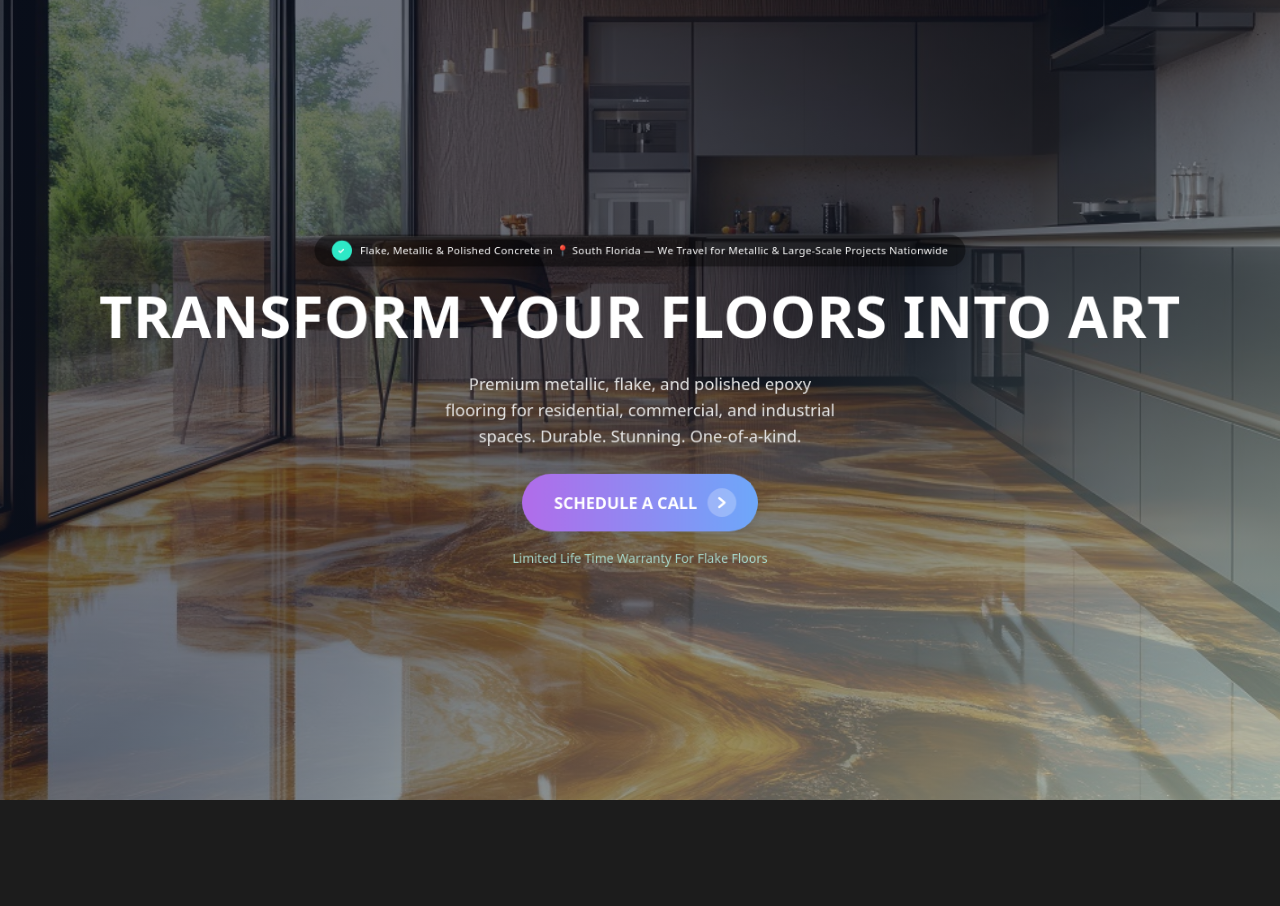
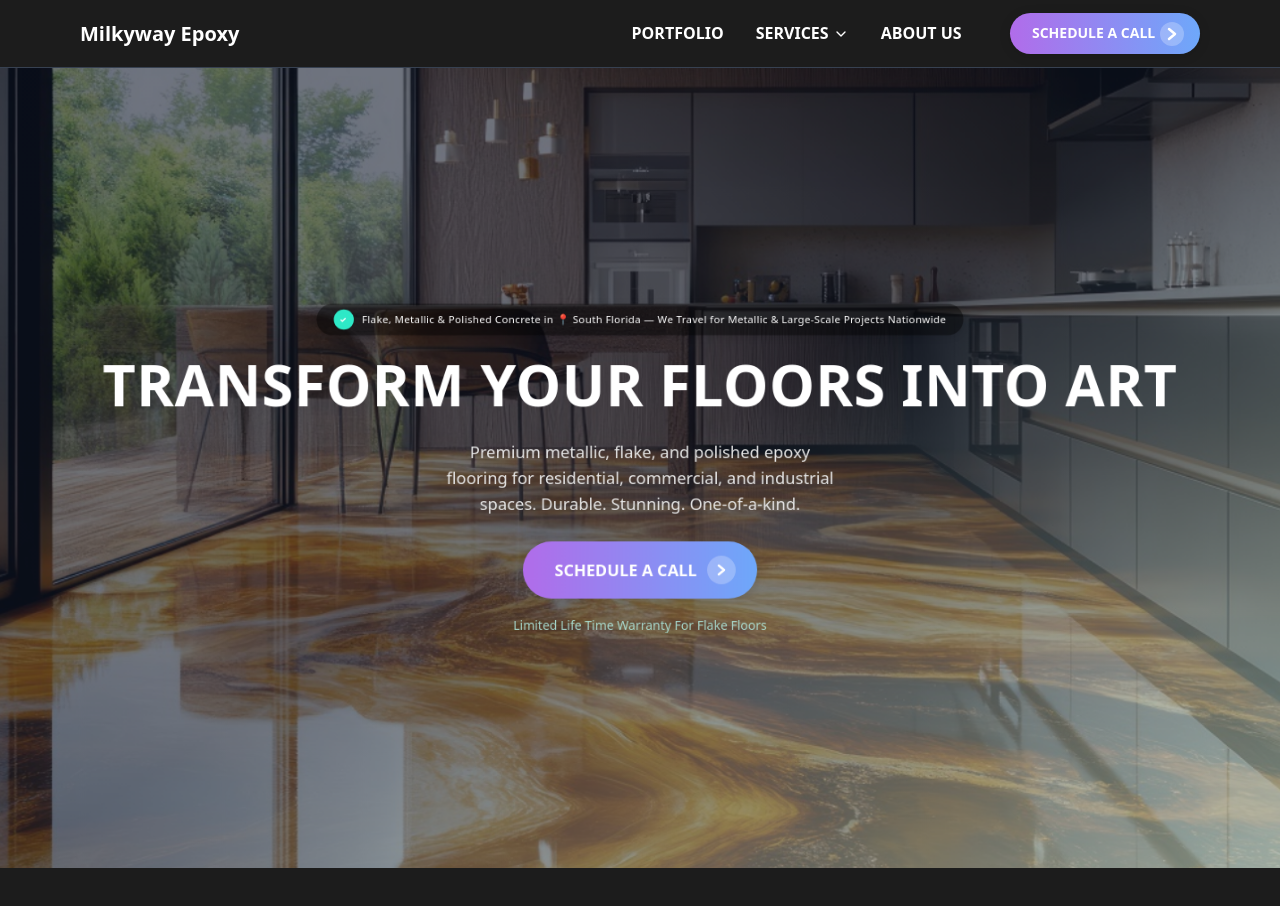
Before and after one commit to celalzamanoglu/epoxy-flooring, a Next.js app: page / in a window 1280 px wide. Shown: the top 906 px of the page. Built offline with nearby package versions, Linux system fonts and the light colour scheme.

Commit message:
feat: navbar

```diff
--- a/src/app/layout.tsx
+++ b/src/app/layout.tsx
@@ -1,6 +1,7 @@
 import type { Metadata } from "next";
 import { Inter } from "next/font/google";
 import "./globals.css";
+import Navbar from "@/components/Navbar";
 
 const inter = Inter({
   subsets: ["latin"],
@@ -17,8 +18,7 @@ export const metadata: Metadata = {
   creator: "Milkyway Epoxy Flooring",
   openGraph: {
     title: "Milkyway Epoxy Flooring | Premium Epoxy Floor Solutions",
-    description:
-      "Professional epoxy flooring solutions for residential, commercial, and industrial spaces in Arizona.",
+    description: "Professional epoxy flooring solutions for residential, commercial, and industrial spaces in Arizona.",
     url: "https://milkywayepoxy.com",
     siteName: "Milkyway Epoxy Flooring",
     images: [
@@ -35,8 +35,7 @@ export const metadata: Metadata = {
   twitter: {
     card: "summary_large_image",
     title: "Milkyway Epoxy | Premium Epoxy Floor Solutions",
-    description:
-      "Professional epoxy flooring solutions for residential, commercial, and industrial spaces in Arizona.",
+    description: "Professional epoxy flooring solutions for residential, commercial, and industrial spaces in Arizona.",
     images: ["/og-image.jpg"],
   },
   robots: {
@@ -60,12 +59,10 @@ export default function RootLayout({
   return (
     <html lang="en">
       <head>
-        <meta
-          name="viewport"
-          content="width=device-width, initial-scale=1.0, maximum-scale=1.0, user-scalable=no"
-        />
+        <meta name="viewport" content="width=device-width, initial-scale=1.0, maximum-scale=1.0, user-scalable=no" />
       </head>
       <body className={`${inter.variable} font-sans antialiased`}>
+        <Navbar />
         {children}
       </body>
     </html>
--- /dev/null
+++ b/src/components/Navbar.module.css
@@ -0,0 +1,266 @@
+.navbar {
+  width: 100%;
+  background-color: #1c1c1c;
+  border-bottom: 1px solid #374151;
+  padding-top: 0.8rem;
+  padding-bottom: 0.8rem;
+  z-index: 50;
+}
+
+.container {
+  display: flex;
+  align-items: center;
+  justify-content: space-between;
+  padding-left: 1rem;
+  padding-right: 1rem;
+}
+
+@media (min-width: 640px) {
+  .container {
+    padding-left: 2rem;
+    padding-right: 2rem;
+  }
+}
+
+@media (min-width: 768px) {
+  .container {
+    padding-left: 5rem;
+    padding-right: 5rem;
+  }
+}
+
+.brandLink {
+  display: flex;
+  align-items: center;
+  gap: 0.75rem;
+  text-decoration: none;
+}
+
+.brandLink:hover .brandName {
+  color: white;
+}
+
+.logoContainer {
+  width: 3rem;
+  height: 3rem;
+  display: flex;
+  align-items: center;
+  justify-content: center;
+}
+
+.logoImage {
+  width: 100%;
+  height: 100%;
+  object-fit: contain;
+  border-radius: 0.375rem;
+}
+
+.brandContainer {
+  display: flex;
+  flex-direction: column;
+}
+
+.brandName {
+  color: white;
+  font-weight: bold;
+  font-size: 1.25rem;
+  line-height: 1.25;
+  transition: color 0.2s;
+}
+
+.desktopLinks {
+  display: none;
+  align-items: center;
+  gap: 2rem;
+}
+
+@media (min-width: 1024px) {
+  .desktopLinks {
+    display: flex;
+  }
+}
+
+.navLink {
+  color: white;
+  font-weight: bold;
+  text-decoration: none;
+  transition: color 0.2s;
+}
+
+.navLink:hover {
+  color: #6ea8fa;
+}
+
+.servicesDropdown {
+  position: relative;
+}
+
+.servicesButton {
+  color: white;
+  font-weight: bold;
+  display: flex;
+  align-items: center;
+  gap: 0.25rem;
+  background: none;
+  border: none;
+  cursor: pointer;
+  font-size: inherit;
+  font-family: inherit;
+  transition: color 0.2s;
+}
+
+.servicesButton:hover {
+  color: #6ea8fa;
+}
+
+.dropdownMenu {
+  position: absolute;
+  left: -0.5rem;
+  top: 100%;
+  width: 14rem;
+  background-color: #232323;
+  border-radius: 0.5rem;
+  box-shadow: 0 10px 15px -3px rgba(0, 0, 0, 0.1), 0 4px 6px -2px rgba(0, 0, 0, 0.05);
+  padding: 0.75rem;
+  z-index: 50;
+}
+
+.servicesDropdown:hover .dropdownMenu {
+  display: block;
+}
+
+.dropdownLink {
+  display: block;
+  padding: 0.5rem 1rem;
+  color: white;
+  text-decoration: none;
+  transition: background-color 0.2s;
+  border-radius: 0.375rem;
+  margin-bottom: 0.25rem;
+}
+
+.dropdownLink:last-child {
+  margin-bottom: 0;
+}
+
+.dropdownLink:hover {
+  background-color: #2d2d2d;
+}
+
+.ctaButton {
+  margin-left: 1rem;
+}
+
+.mobileMenu {
+  display: flex;
+  align-items: center;
+}
+
+@media (min-width: 1024px) {
+  .mobileMenu {
+    display: none;
+  }
+}
+
+.hamburgerButton {
+  color: white;
+  background: none;
+  border: none;
+  cursor: pointer;
+  padding: 0;
+}
+
+.hamburgerButton:focus {
+  outline: none;
+}
+
+.mobileOverlay {
+  position: fixed;
+  top: 0;
+  left: 0;
+  right: 0;
+  bottom: 0;
+  background-color: rgba(0, 0, 0, 0.7);
+  z-index: 50;
+  display: flex;
+  flex-direction: column;
+  align-items: flex-end;
+}
+
+.mobilePanel {
+  width: 75%;
+  max-width: 20rem;
+  background-color: #232323;
+  height: 100%;
+  padding: 1.5rem;
+  display: flex;
+  flex-direction: column;
+  gap: 1.5rem;
+}
+
+.closeButton {
+  align-self: flex-end;
+  margin-bottom: 1rem;
+  color: white;
+  background: none;
+  border: none;
+  cursor: pointer;
+  padding: 0;
+}
+
+.closeButton:focus {
+  outline: none;
+}
+
+.mobileLink {
+  color: white;
+  font-weight: bold;
+  font-size: 1.125rem;
+  text-decoration: none;
+}
+
+.mobileServicesButton {
+  color: white;
+  font-weight: bold;
+  font-size: 1.125rem;
+  display: flex;
+  align-items: center;
+  gap: 0.25rem;
+  width: 100%;
+  text-align: left;
+  background: none;
+  border: none;
+  cursor: pointer;
+  font-family: inherit;
+  padding: 0;
+}
+
+.mobileDropdown {
+  margin-top: 0.5rem;
+  background-color: #2d2d2d;
+  border-radius: 0.5rem;
+  box-shadow: 0 10px 15px -3px rgba(0, 0, 0, 0.1), 0 4px 6px -2px rgba(0, 0, 0, 0.05);
+  padding: 0.75rem;
+}
+
+.mobileDropdownLink {
+  display: block;
+  padding: 0.5rem 1rem;
+  color: white;
+  text-decoration: none;
+  transition: background-color 0.2s;
+  border-radius: 0.375rem;
+  margin-bottom: 0.25rem;
+}
+
+.mobileDropdownLink:last-child {
+  margin-bottom: 0;
+}
+
+.mobileDropdownLink:hover {
+  background-color: #333;
+}
+
+.mobileCtaContainer {
+  margin-top: 1rem;
+}
--- /dev/null
+++ b/src/components/Navbar.tsx
@@ -0,0 +1,140 @@
+"use client";
+import React, { useState, useRef } from "react";
+import Button from "./Button";
+import Link from "next/link";
+import styles from "./Navbar.module.css";
+
+const services = [
+  { key: "metallic-epoxy", label: "Metallic Epoxy" },
+  { key: "flake-epoxy", label: "Flake Epoxy" },
+  { key: "concrete-polishing", label: "Concrete Polishing" },
+  { key: "garage-design", label: "Garage Design" },
+];
+
+const Navbar: React.FC = () => {
+  const [menuOpen, setMenuOpen] = useState(false);
+  const [dropdownOpen, setDropdownOpen] = useState(false);
+  const timeoutRef = useRef<NodeJS.Timeout | null>(null);
+
+  const handleMouseEnter = () => {
+    if (timeoutRef.current) {
+      clearTimeout(timeoutRef.current);
+      timeoutRef.current = null;
+    }
+    setDropdownOpen(true);
+  };
+
+  const handleMouseLeave = () => {
+    timeoutRef.current = setTimeout(() => {
+      setDropdownOpen(false);
+    }, 100);
+  };
+
+  return (
+    <nav className={styles.navbar}>
+      <div className={styles.container}>
+        {/* Logo & Brand */}
+        <Link href="/" className={styles.brandLink}>
+          {/* Brand logo image */}
+          {/* <div className={styles.logoContainer}>
+            <img src="/brand-logo.jpg" alt="Milkyway Epoxy Logo" width="48" height="48" className={styles.logoImage} />
+          </div> */}
+          <div className={styles.brandContainer}>
+            <span className={styles.brandName}>Milkyway Epoxy</span>
+          </div>
+        </Link>
+        {/* Desktop Links */}
+        <div className={styles.desktopLinks}>
+          <Link href="/portfolio" className={styles.navLink}>
+            PORTFOLIO
+          </Link>
+          <div className={styles.servicesDropdown} onMouseEnter={handleMouseEnter} onMouseLeave={handleMouseLeave}>
+            <button className={styles.servicesButton}>
+              SERVICES
+              <svg width="16" height="16" fill="none" viewBox="0 0 24 24">
+                <path d="M6 9l6 6 6-6" stroke="#fff" strokeWidth="2" strokeLinecap="round" strokeLinejoin="round" />
+              </svg>
+            </button>
+            {dropdownOpen && (
+              <div className={styles.dropdownMenu}>
+                {services.map((service) => (
+                  <Link key={service.key} href={`/learn-more/${service.key}`} className={styles.dropdownLink}>
+                    {service.label}
+                  </Link>
+                ))}
+              </div>
+            )}
+          </div>
+          <Link href="/about" className={styles.navLink}>
+            ABOUT US
+          </Link>
+          <Button size="small" className={styles.ctaButton}>
+            SCHEDULE A CALL
+          </Button>
+        </div>
+        {/* Hamburger for mobile */}
+        <div className={styles.mobileMenu}>
+          <button
+            className={styles.hamburgerButton}
+            onClick={() => setMenuOpen((open) => !open)}
+            aria-label="Open menu"
+          >
+            <svg width="32" height="32" fill="none" viewBox="0 0 24 24">
+              <path d="M4 6h16M4 12h16M4 18h16" stroke="#fff" strokeWidth="2" strokeLinecap="round" />
+            </svg>
+          </button>
+          {menuOpen && (
+            <div className={styles.mobileOverlay}>
+              <div className={styles.mobilePanel}>
+                <button className={styles.closeButton} onClick={() => setMenuOpen(false)} aria-label="Close menu">
+                  <svg width="28" height="28" fill="none" viewBox="0 0 24 24">
+                    <path d="M6 6l12 12M6 18L18 6" stroke="#fff" strokeWidth="2" strokeLinecap="round" />
+                  </svg>
+                </button>
+                <Link href="/portfolio" className={styles.mobileLink} onClick={() => setMenuOpen(false)}>
+                  PORTFOLIO
+                </Link>
+                <div>
+                  <button className={styles.mobileServicesButton} onClick={() => setDropdownOpen((open) => !open)}>
+                    SERVICES
+                    <svg width="16" height="16" fill="none" viewBox="0 0 24 24">
+                      <path
+                        d="M6 9l6 6 6-6"
+                        stroke="#fff"
+                        strokeWidth="2"
+                        strokeLinecap="round"
+                        strokeLinejoin="round"
+                      />
+                    </svg>
+                  </button>
+                  {dropdownOpen && (
+                    <div className={styles.mobileDropdown}>
+                      {services.map((service) => (
+                        <Link
+                          key={service.key}
+                          href={`/learn-more/${service.key}`}
+                          className={styles.mobileDropdownLink}
+                          onClick={() => setMenuOpen(false)}
+                        >
+                          {service.label}
+                        </Link>
+                      ))}
+                    </div>
+                  )}
+                </div>
+                <Link href="/about" className={styles.mobileLink} onClick={() => setMenuOpen(false)}>
+                  ABOUT US
+                </Link>
+                <div className={styles.mobileCtaContainer}>
+                  <Button size="small">SCHEDULE A CALL</Button>
+                </div>
+              </div>
+            </div>
+          )}
+        </div>
+      </div>
+    </nav>
+  );
+};
+
+export default Navbar;
```
Also changed, not shown: public/brand-logo.jpg (added).
